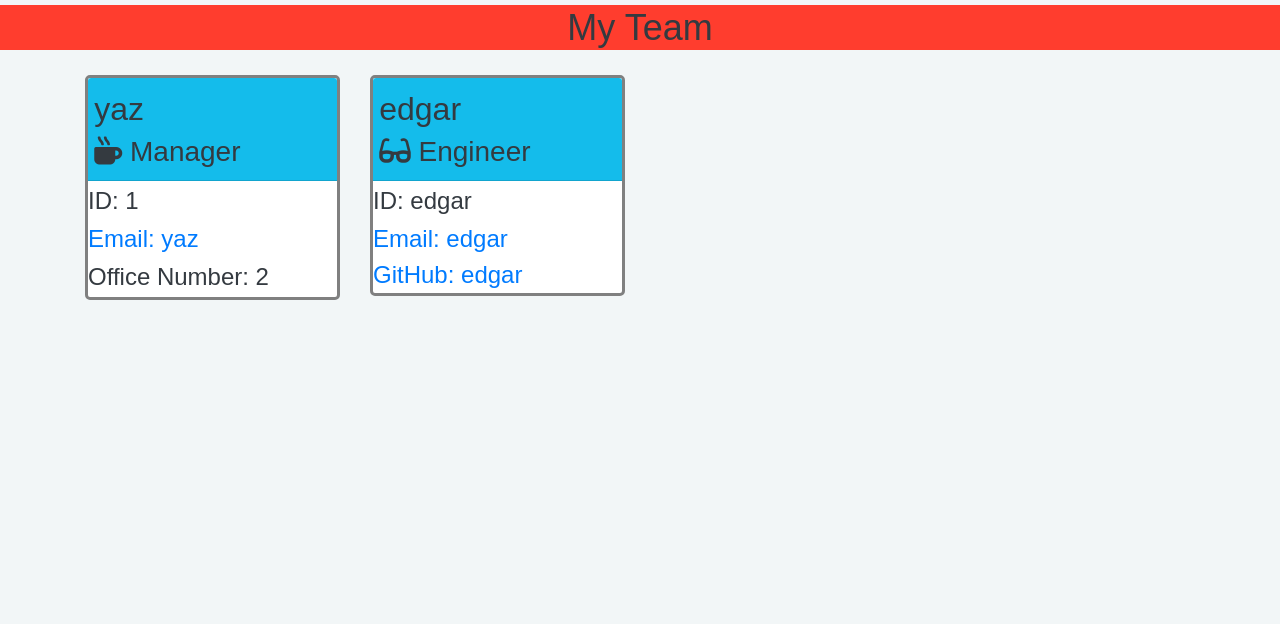
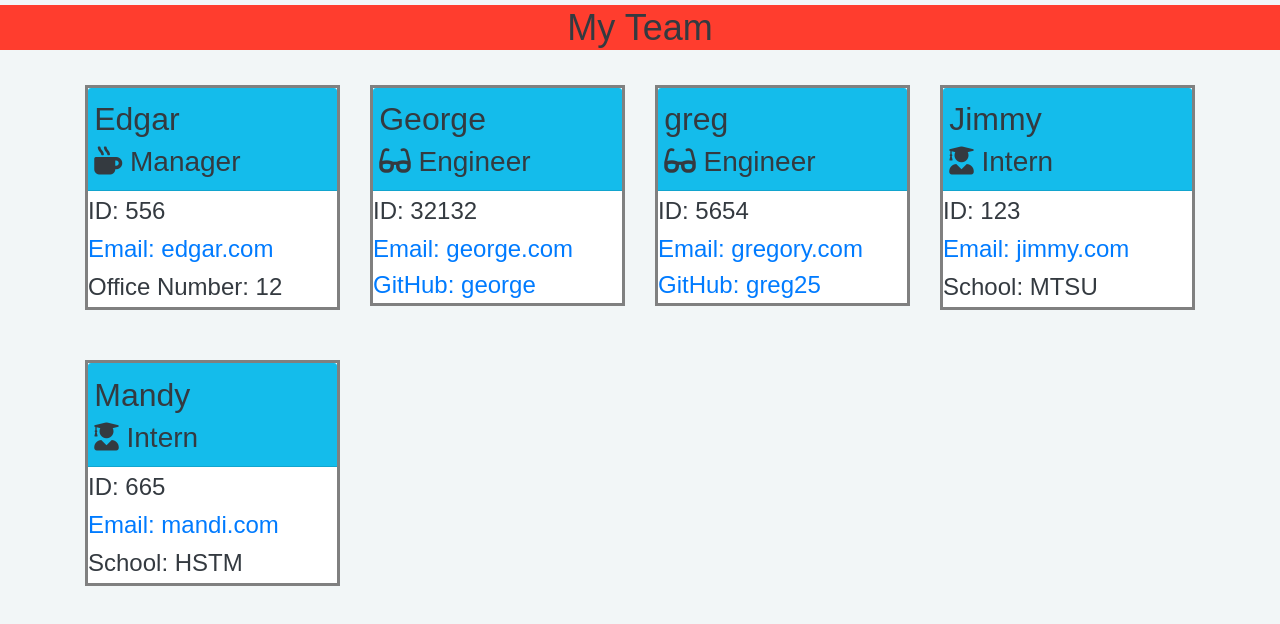
Before and after one commit to esgarsad/team-profilegen, a website: page dist/index.html in a window 1280 px wide. Drawn offline with nearby package versions, Linux system fonts and the light colour scheme.

Commit message:
screenshot

```diff
--- a/dist/index.html
+++ b/dist/index.html
@@ -5,7 +5,7 @@
     <meta charset="UTF-8">
     <meta name="viewport" content="width=device-width, initial-scale=1.0">
     <meta http-equiv="X-UA-Compatible" content="ie=edge">
-    <title>Organization Chart</title>
+    <title>Team-gen</title>
     <link rel="stylesheet" href="https://use.fontawesome.com/releases/v5.8.1/css/all.css"
         integrity="sha384-50oBUHEmvpQ+1lW4y57PTFmhCaXp0ML5d60M1M7uH2+nqUivzIebhndOJK28anvf" crossorigin="anonymous" />
         <link rel="stylesheet" href="https://cdnjs.cloudflare.com/ajax/libs/twitter-bootstrap/4.3.1/css/bootstrap.min.css">
@@ -24,7 +24,7 @@
           <div class='card'>
             <div class='card-header'>
               <div class='card-col-title'>
-                <h2>yaz</h2>
+                <h2>Edgar</h2>
               </div>
               <div class='card-col-title'>
                 <h3><i class="fas fa-mug-hot"></i> Manager</h3>
@@ -32,13 +32,13 @@
             </div>
             <div class='card-body-row'>
               <div class='card-col-body'>
-                <h4>ID: 1</h4>
+                <h4>ID: 556</h4>
               </div>
               <div class='card-col-body link'>
-                <a href='mailto:yaz'>Email: yaz</a>
+                <a href='mailto:edgar.com'>Email: edgar.com</a>
               </div>
               <div class='card-col-body'>
-                <h4>Office Number: 2</h4>
+                <h4>Office Number: 12</h4>
               </div>
             </div>
           </div>
@@ -49,7 +49,7 @@
             <div class='card'>
               <div class='card-header'>
                 <div class='card-col-title'>
-                  <h2>edgar</h2>
+                  <h2>George</h2>
                 </div>
                 <div class='card-col-title'>
                   <h3><i class="fas fa-glasses"></i> Engineer </h3>
@@ -57,19 +57,91 @@
               </div>
               <div class='card-body-row'>
                 <div class='card-col-body'>
-                  <h4>ID: edgar</h4>
+                  <h4>ID: 32132</h4>
                 </div>
                 <div class='card-col-body link'>
-                  <a href='mailto:edgar'>Email: edgar</a>
+                  <a href='mailto:george.com'>Email: george.com</a>
                 </div>
                 <div class='card-col-body link'>
-                <a href='https://github.com/edgar'>GitHub: edgar</a>
+                <a href='https://github.com/george'>GitHub: george</a>
+                </div>
+              </div>
+            </div>
+          </div>
+
+          <div class='col-3'>
+            <div class='card'>
+              <div class='card-header'>
+                <div class='card-col-title'>
+                  <h2>greg</h2>
+                </div>
+                <div class='card-col-title'>
+                  <h3><i class="fas fa-glasses"></i> Engineer </h3>
+                </div>
+              </div>
+              <div class='card-body-row'>
+                <div class='card-col-body'>
+                  <h4>ID: 5654</h4>
+                </div>
+                <div class='card-col-body link'>
+                  <a href='mailto:gregory.com'>Email: gregory.com</a>
+                </div>
+                <div class='card-col-body link'>
+                <a href='https://github.com/greg25'>GitHub: greg25</a>
                 </div>
               </div>
             </div>
           </div>
 
 
+          <div class='col-3'>
+              <div class='card'>
+                <div class='card-header'>
+                  <div class='card-col-title'>
+                    <h2>Jimmy</h2>
+                  </div>
+                  <div class='card-col-title'>
+                    <h3><i class="fas fa-user-graduate"></i> Intern</h3>
+                  </div>
+                </div>
+                <div class='card-body-row'>
+                  <div class='card-col-body'>
+                    <h4>ID: 123</h4>
+                  </div>
+                  <div class='card-col-body link'>
+                    <a href='mailto:jimmy.com'>Email: jimmy.com</a>
+                  </div>
+                  <div class='card-col-body'>
+                    <h4>School: MTSU</h4>
+                  </div>
+                </div>
+              </div>
+            </div>
+
+          <div class='col-3'>
+              <div class='card'>
+                <div class='card-header'>
+                  <div class='card-col-title'>
+                    <h2>Mandy</h2>
+                  </div>
+                  <div class='card-col-title'>
+                    <h3><i class="fas fa-user-graduate"></i> Intern</h3>
+                  </div>
+                </div>
+                <div class='card-body-row'>
+                  <div class='card-col-body'>
+                    <h4>ID: 665</h4>
+                  </div>
+                  <div class='card-col-body link'>
+                    <a href='mailto:mandi.com'>Email: mandi.com</a>
+                  </div>
+                  <div class='card-col-body'>
+                    <h4>School: HSTM</h4>
+                  </div>
+                </div>
+              </div>
+            </div>
+
     </section>
 
     </main>
--- a/dist/style.css
+++ b/dist/style.css
@@ -29,7 +29,8 @@ body {
 h1,
 h2,
 h3,
-h4 {
+h4
+ {
   font-weight: 500;
   margin: 5px 0;
   color: var(--dark);
@@ -55,7 +56,7 @@ h4 {
 
 a {
   text-decoration: none;
-  font-size: 1.5rem;
+font-size: 1.5rem;
 }
 
 header {
@@ -68,9 +69,9 @@ header {
 
 /* CARDS */
 .card {
-  margin: 20px 0 20px 0;
-  border: 3px solid gray;
-  border-radius: var(--border-radius);
+  margin: 30px 0 20px 0;
+  border: 3px solid grey;
+  border-radius: var(--secondary);
 }
 
 .card-header {
@@ -83,3 +84,11 @@ header {
 .card-body {
   padding: 2.5%;
 }
+
+
+.page-title {
+  text-align: center;
+  width: 100%;
+  margin: 0;
+  font-size: 2.5rem;
+}
```
Also changed, not shown: src/images/teamprofile.jpg (added).
